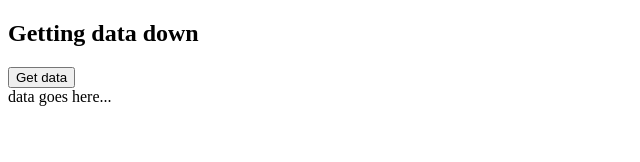
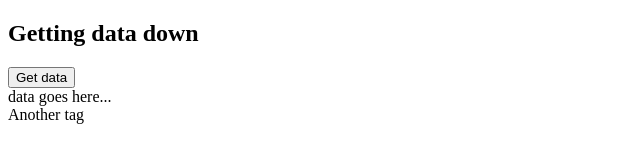
Before and after one commit to bsaranga/legacy-spa-tech, a plain HTML site: page vanillajs/index.html in a window 1280 px wide. Shown: the full height of the page, 0-640 px from the left. Drawn offline with Linux system fonts and the light colour scheme.

Commit message:
chore: Add another tag to index.html

```diff
--- a/vanillajs/index.html
+++ b/vanillajs/index.html
@@ -10,5 +10,7 @@
     <h2>Getting data down</h2>
     <button onclick="main()">Get data</button>
     <div id="target">data goes here...</div>
+
+    <div id="another_tag">Another tag</div>
 </body>
 </html>
```
